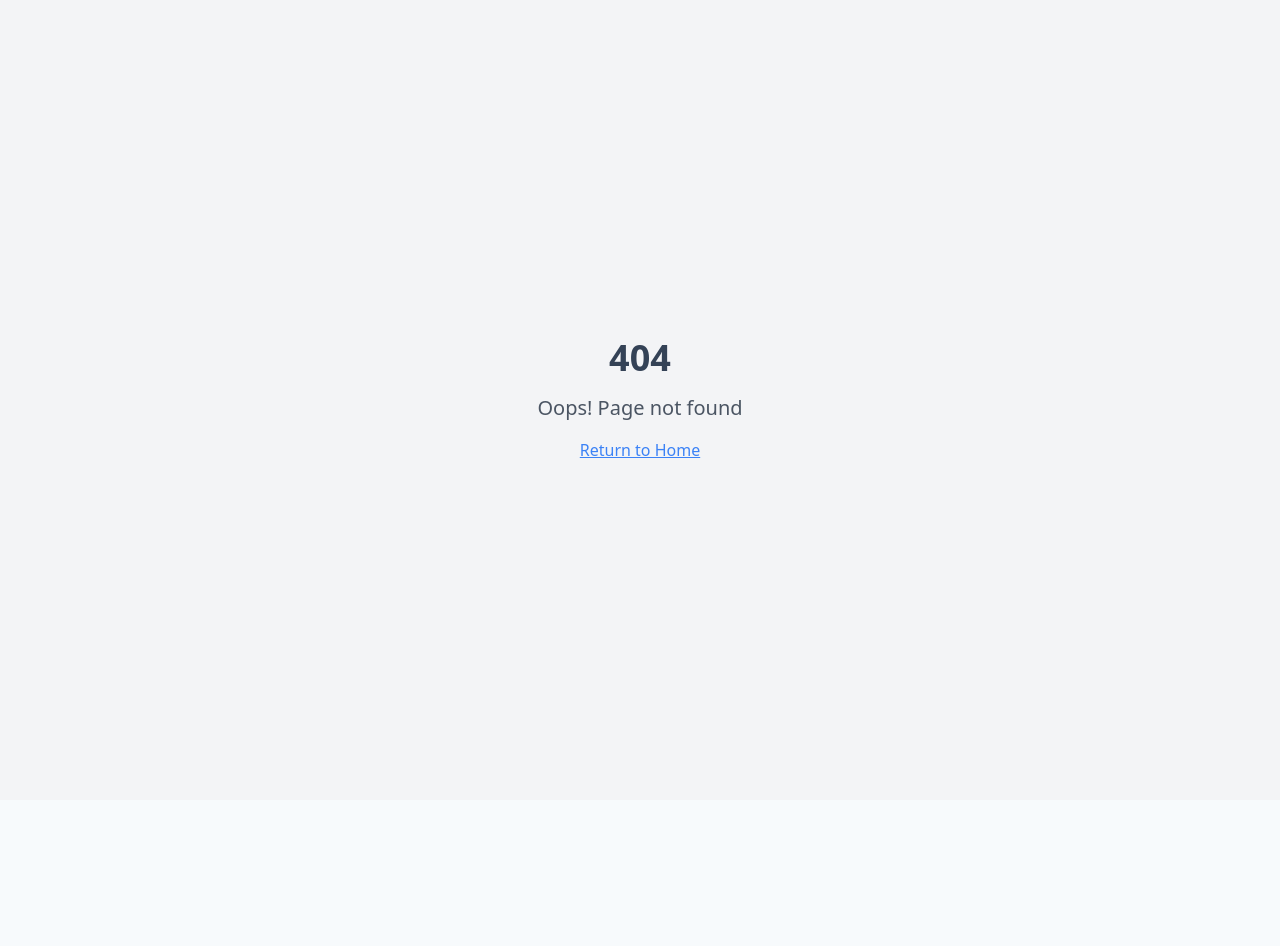
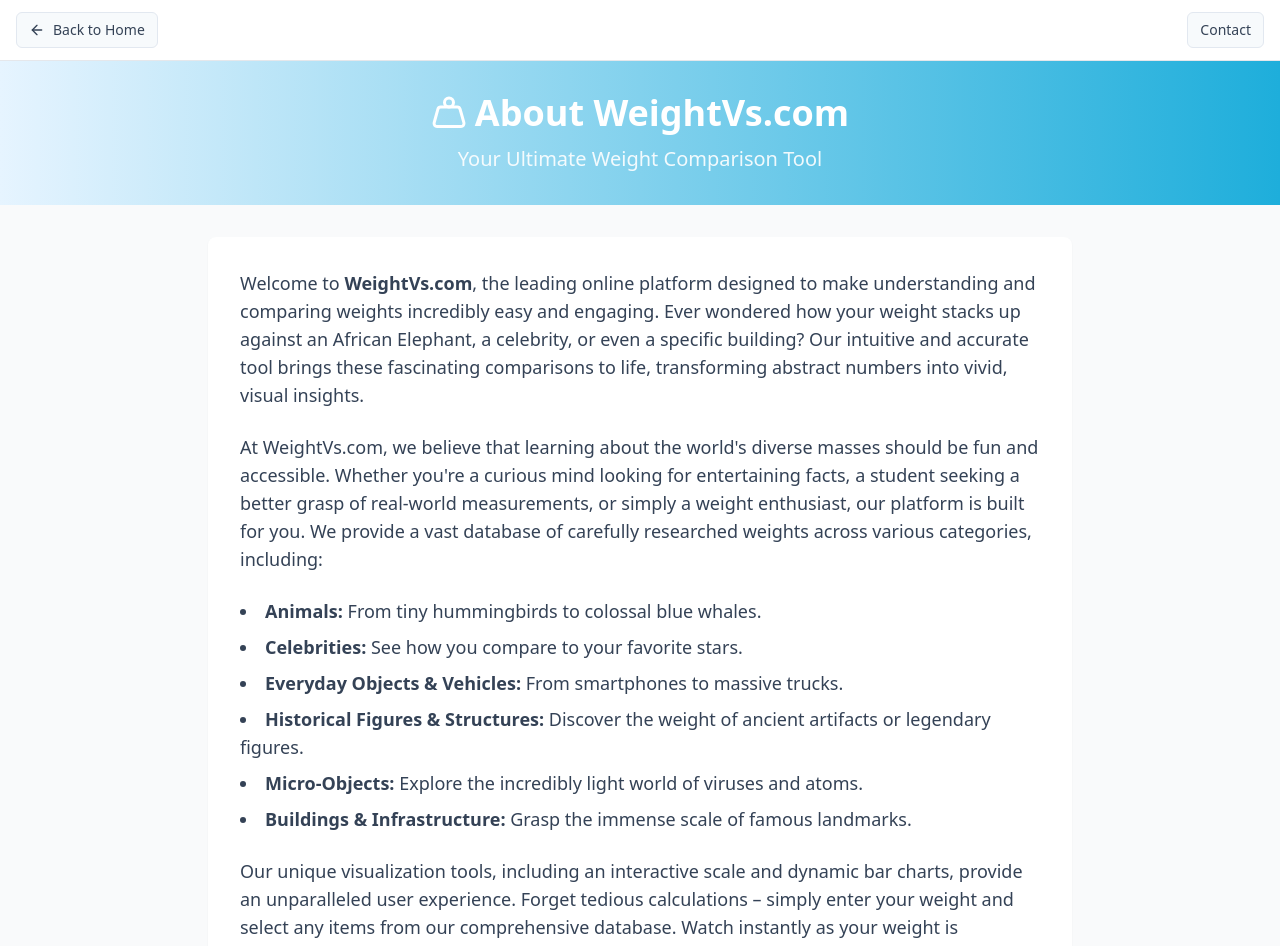
Before and after one commit to orbitartprint/weigh-it-up-now, a React (Vite) app: page /about in a window 1280 px wide. Before the commit this address had no page. Shown: the top 946 px of the page. Before the commit the page ends 800 px from the top, so only its background shows below. Built offline with nearby package versions, Linux system fonts and the light colour scheme.

Commit message:
Add About section and link
Added an About section with content and a "How to use this tool" section. Added links to and from the main page.

```diff
--- a/src/App.tsx
+++ b/src/App.tsx
@@ -5,6 +5,7 @@ import { TooltipProvider } from "@/components/ui/tooltip";
 import { QueryClient, QueryClientProvider } from "@tanstack/react-query";
 import { BrowserRouter, Routes, Route } from "react-router-dom";
 import Index from "./pages/Index";
+import About from "./pages/About";
 import Legal from "./pages/Legal";
 import Privacy from "./pages/Privacy";
 import Contact from "./pages/Contact";
@@ -20,6 +21,7 @@ const App = () => (
       <BrowserRouter>
         <Routes>
           <Route path="/" element={<Index />} />
+          <Route path="/about" element={<About />} />
           <Route path="/legal" element={<Legal />} />
           <Route path="/privacy" element={<Privacy />} />
           <Route path="/contact" element={<Contact />} />
--- /dev/null
+++ b/src/pages/About.tsx
@@ -0,0 +1,133 @@
+
+import { Button } from "@/components/ui/button";
+import { Weight, ArrowLeft } from "lucide-react";
+import { Link } from "react-router-dom";
+
+const About = () => {
+  return (
+    <div className="min-h-screen bg-gray-50">
+      <nav className="bg-white border-b border-gray-200 py-3">
+        <div className="container mx-auto px-4">
+          <div className="flex justify-between items-center">
+            <Link to="/">
+              <Button variant="outline" size="sm" className="gap-2">
+                <ArrowLeft size={16} />
+                Back to Home
+              </Button>
+            </Link>
+            <Link to="/contact">
+              <Button variant="outline" size="sm" className="gap-2">
+                Contact
+              </Button>
+            </Link>
+          </div>
+        </div>
+      </nav>
+
+      <header className="bg-gradient-to-r from-weightBlue-light to-weightBlue-dark py-8 mb-8">
+        <div className="container mx-auto text-center">
+          <div className="flex items-center justify-center gap-2 mb-3">
+            <Weight size={36} className="text-white" />
+            <h1 className="text-3xl md:text-4xl font-bold text-white">
+              About WeightVs.com
+            </h1>
+          </div>
+          <p className="text-xl text-white opacity-90">
+            Your Ultimate Weight Comparison Tool
+          </p>
+        </div>
+      </header>
+
+      <main className="container mx-auto max-w-4xl px-4 pb-16">
+        <div className="bg-white rounded-lg shadow-sm p-8 mb-8">
+          <p className="text-lg mb-6">
+            Welcome to <strong>WeightVs.com</strong>, the leading online platform designed to make understanding and comparing weights incredibly easy and engaging. Ever wondered how your weight stacks up against an African Elephant, a celebrity, or even a specific building? Our intuitive and accurate tool brings these fascinating comparisons to life, transforming abstract numbers into vivid, visual insights.
+          </p>
+
+          <p className="text-lg mb-6">
+            At WeightVs.com, we believe that learning about the world's diverse masses should be fun and accessible. Whether you're a curious mind looking for entertaining facts, a student seeking a better grasp of real-world measurements, or simply a weight enthusiast, our platform is built for you. We provide a vast database of carefully researched weights across various categories, including:
+          </p>
+
+          <ul className="list-disc list-inside space-y-2 mb-6 text-lg">
+            <li><strong>Animals:</strong> From tiny hummingbirds to colossal blue whales.</li>
+            <li><strong>Celebrities:</strong> See how you compare to your favorite stars.</li>
+            <li><strong>Everyday Objects & Vehicles:</strong> From smartphones to massive trucks.</li>
+            <li><strong>Historical Figures & Structures:</strong> Discover the weight of ancient artifacts or legendary figures.</li>
+            <li><strong>Micro-Objects:</strong> Explore the incredibly light world of viruses and atoms.</li>
+            <li><strong>Buildings & Infrastructure:</strong> Grasp the immense scale of famous landmarks.</li>
+          </ul>
+
+          <p className="text-lg mb-6">
+            Our unique visualization tools, including an interactive scale and dynamic bar charts, provide an unparalleled user experience. Forget tedious calculations – simply enter your weight and select any items from our comprehensive database. Watch instantly as your weight is compared, offering surprising perspectives and shareable moments.
+          </p>
+
+          <p className="text-lg mb-8">
+            WeightVs.com is more than just a comparison site; it's a gateway to discovery. We're continuously expanding our collection of intriguing weights and facts to ensure you always find something new and surprising. Get ready to explore the fascinating world of weight in a whole new dimension – it's simple, accurate, and incredibly fun!
+          </p>
+        </div>
+
+        <div className="bg-white rounded-lg shadow-sm p-8">
+          <h2 className="text-2xl font-bold mb-6">How to Use This Tool</h2>
+
+          <p className="text-lg mb-6">
+            Getting started with WeightVs.com is simple and intuitive. Follow these steps to discover amazing weight comparisons:
+          </p>
+
+          <ul className="list-disc list-inside space-y-3 text-lg">
+            <li><strong>Enter your weight:</strong> Use the input field on the main page to enter your weight in either kilograms or pounds. Toggle between units using the KG/LBS switch.</li>
+            <li><strong>Choose your position:</strong> Click the toggle button to place your weight on either the left or right side of the comparison scale.</li>
+            <li><strong>Select comparison categories:</strong> Browse through our extensive categories including Animals, Celebrities, Objects, Vehicles, Historical figures, and more using the category dropdown.</li>
+            <li><strong>Add items to compare:</strong> Select specific items from your chosen category and click "Add Item" to include them in your comparison. You can add up to 10 items at once!</li>
+            <li><strong>Create custom objects:</strong> Switch to the "Custom" category to create your own comparison objects. Enter a name and weight for any item you want to compare against.</li>
+            <li><strong>Arrange items on the scale:</strong> Use the left/right arrow buttons on each item to move them between the left and right sides of the scale for balanced comparisons.</li>
+            <li><strong>Switch between views:</strong> Toggle between the dynamic bar chart and interactive scale visualization to see your comparisons from different perspectives.</li>
+            <li><strong>Remove items:</strong> Use the 'X' button on any item to remove it from your current comparison.</li>
+            <li><strong>Share your discoveries:</strong> Click the "Share This Comparison" button to share your amazing weight discoveries on social media, via email, or by copying the link.</li>
+          </ul>
+
+          <div className="mt-8 p-4 bg-blue-50 rounded-lg">
+            <p className="text-lg">
+              <strong>Pro Tip:</strong> Try combining multiple small objects on one side to see how many it takes to match a single large item on the other side. You might be surprised by the results!
+            </p>
+          </div>
+
+          <div className="mt-8 text-center">
+            <Link to="/">
+              <Button size="lg" className="gap-2">
+                <Weight size={20} />
+                Start Comparing Now
+              </Button>
+            </Link>
+          </div>
+        </div>
+      </main>
+
+      <footer className="bg-gray-100 py-8">
+        <div className="container mx-auto text-center">
+          <p className="text-sm text-muted-foreground">
+            © 2025 WeightVs.com | For entertainment purposes only
+          </p>
+          <p className="text-xs text-muted-foreground mt-2">
+            All weights are approximate and based on averages
+          </p>
+          <div className="mt-3 space-x-4">
+            <Link
+              to="/legal"
+              className="text-xs text-muted-foreground hover:text-foreground underline"
+            >
+              Legal
+            </Link>
+            <Link
+              to="/privacy"
+              className="text-xs text-muted-foreground hover:text-foreground underline"
+            >
+              Privacy Policy
+            </Link>
+          </div>
+        </div>
+      </footer>
+    </div>
+  );
+};
+
+export default About;
--- a/src/pages/Index.tsx
+++ b/src/pages/Index.tsx
@@ -1,7 +1,6 @@
-
 import { Button } from "@/components/ui/button";
 import WeightComparison from "@/components/WeightComparison";
-import { Weight, Mail } from "lucide-react";
+import { Weight, Mail, Info } from "lucide-react";
 import { Separator } from "@/components/ui/separator";
 import { Link } from "react-router-dom";
 
@@ -10,7 +9,13 @@ const Index = () => {
     <div className="min-h-screen">
       <nav className="bg-white border-b border-gray-200 py-3">
         <div className="container mx-auto px-4">
-          <div className="flex justify-end">
+          <div className="flex justify-end gap-2">
+            <Link to="/about">
+              <Button variant="outline" size="sm" className="gap-2">
+                <Info size={16} />
+                About
+              </Button>
+            </Link>
             <Link to="/contact">
               <Button variant="outline" size="sm" className="gap-2">
                 <Mail size={16} />
@@ -80,6 +85,12 @@ const Index = () => {
           </p>
           <div className="mt-3 space-x-4">
             <Link
+              to="/about"
+              className="text-xs text-muted-foreground hover:text-foreground underline"
+            >
+              About
+            </Link>
+            <Link
               to="/legal"
               className="text-xs text-muted-foreground hover:text-foreground underline"
             >
```
